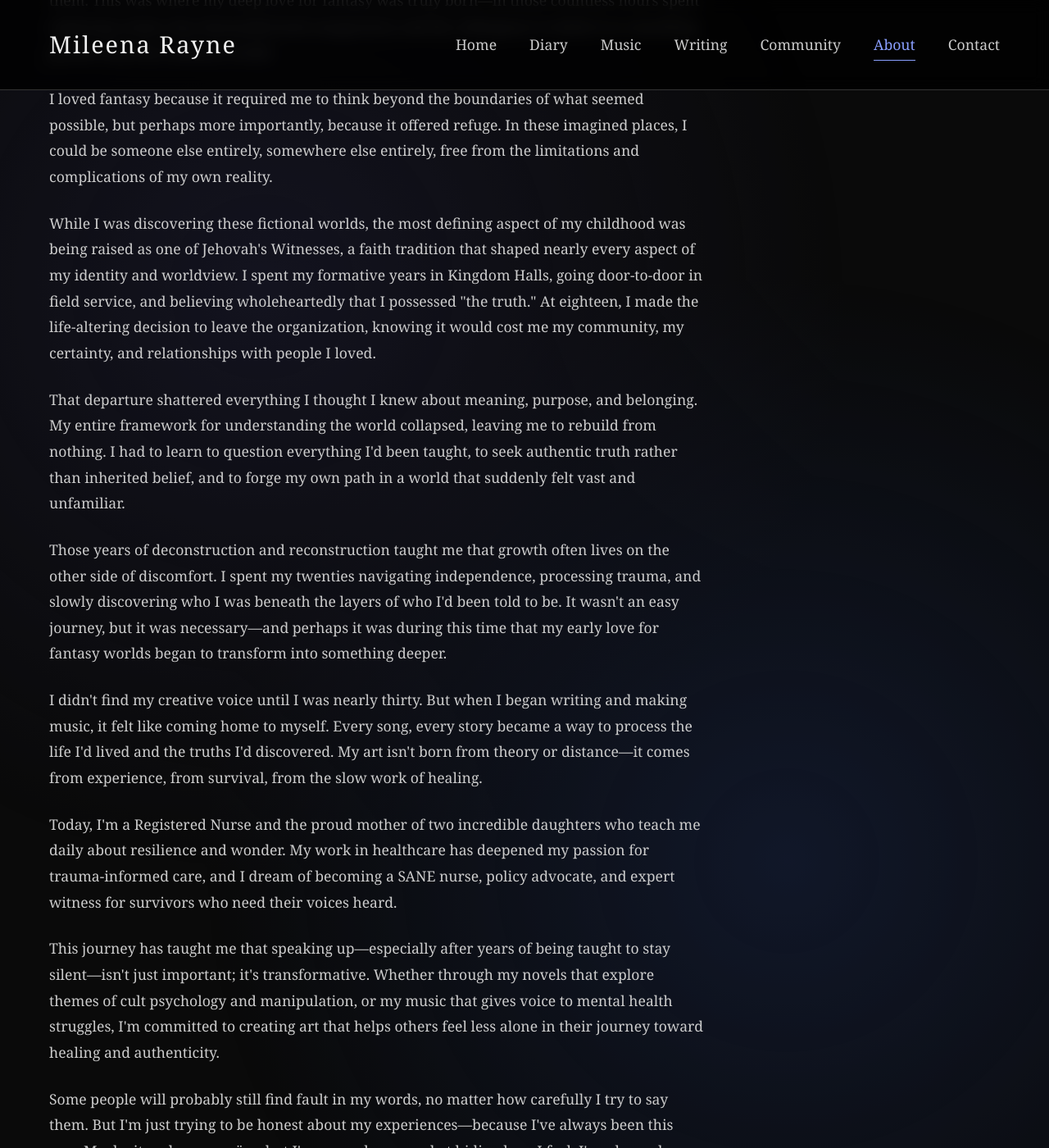
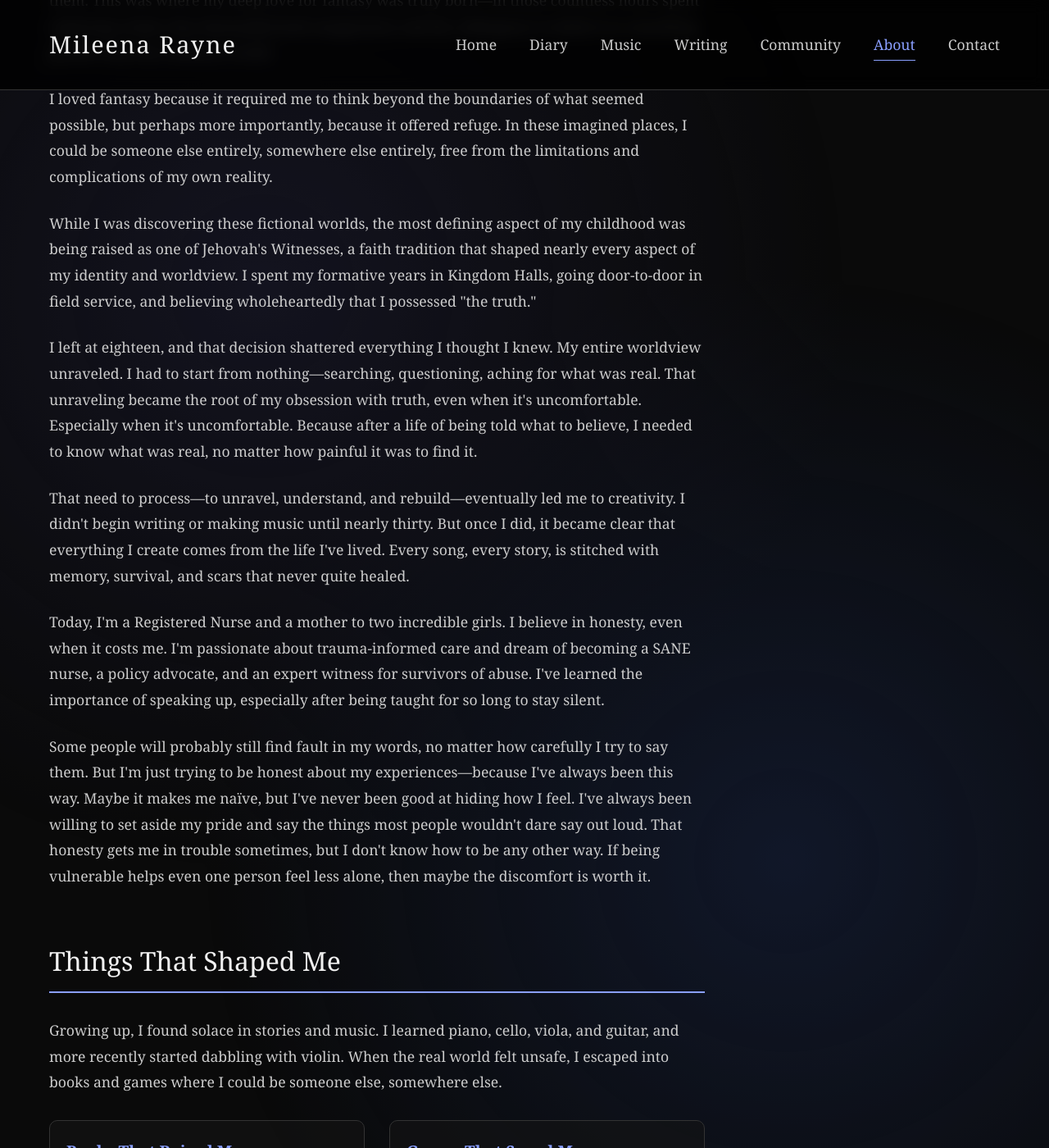
Before and after one commit to Mileena28/Mileena28.github.io, a Jekyll site: the page built from about.html, in a window 1280 px wide and 1400 px high, scrolled down 2920 px. Shown: the whole window at 82% size. Built offline with Jekyll 4.4.1, drawn with Linux system fonts in a browser that asks for light colours.

Commit message:
Update about.html

```diff
--- a/about.html
+++ b/about.html
@@ -402,17 +402,13 @@ image: "/assets/images/mileena-rayne-author.jpg"
 
                         <p>I loved fantasy because it required me to think beyond the boundaries of what seemed possible, but perhaps more importantly, because it offered refuge. In these imagined places, I could be someone else entirely, somewhere else entirely, free from the limitations and complications of my own reality.</p>
 
-                        <p>While I was discovering these fictional worlds, the most defining aspect of my childhood was being raised as one of Jehovah's Witnesses, a faith tradition that shaped nearly every aspect of my identity and worldview. I spent my formative years in Kingdom Halls, going door-to-door in field service, and believing wholeheartedly that I possessed "the truth." At eighteen, I made the life-altering decision to leave the organization, knowing it would cost me my community, my certainty, and relationships with people I loved.</p>
+                        <p>While I was discovering these fictional worlds, the most defining aspect of my childhood was being raised as one of Jehovah's Witnesses, a faith tradition that shaped nearly every aspect of my identity and worldview. I spent my formative years in Kingdom Halls, going door-to-door in field service, and believing wholeheartedly that I possessed "the truth."</p>
 
-                        <p>That departure shattered everything I thought I knew about meaning, purpose, and belonging. My entire framework for understanding the world collapsed, leaving me to rebuild from nothing. I had to learn to question everything I'd been taught, to seek authentic truth rather than inherited belief, and to forge my own path in a world that suddenly felt vast and unfamiliar.</p>
+                        <p>I left at eighteen, and that decision shattered everything I thought I knew. My entire worldview unraveled. I had to start from nothing—searching, questioning, aching for what was real. That unraveling became the root of my obsession with truth, even when it's uncomfortable. Especially when it's uncomfortable. Because after a life of being told what to believe, I needed to know what was real, no matter how painful it was to find it.</p>
 
-                        <p>Those years of deconstruction and reconstruction taught me that growth often lives on the other side of discomfort. I spent my twenties navigating independence, processing trauma, and slowly discovering who I was beneath the layers of who I'd been told to be. It wasn't an easy journey, but it was necessary—and perhaps it was during this time that my early love for fantasy worlds began to transform into something deeper.</p>
+                        <p>That need to process—to unravel, understand, and rebuild—eventually led me to creativity. I didn't begin writing or making music until nearly thirty. But once I did, it became clear that everything I create comes from the life I've lived. Every song, every story, is stitched with memory, survival, and scars that never quite healed.</p>
 
-                        <p>I didn't find my creative voice until I was nearly thirty. But when I began writing and making music, it felt like coming home to myself. Every song, every story became a way to process the life I'd lived and the truths I'd discovered. My art isn't born from theory or distance—it comes from experience, from survival, from the slow work of healing.</p>
-
-                        <p>Today, I'm a Registered Nurse and the proud mother of two incredible daughters who teach me daily about resilience and wonder. My work in healthcare has deepened my passion for trauma-informed care, and I dream of becoming a SANE nurse, policy advocate, and expert witness for survivors who need their voices heard.</p>
-
-                        <p>This journey has taught me that speaking up—especially after years of being taught to stay silent—isn't just important; it's transformative. Whether through my novels that explore themes of cult psychology and manipulation, or my music that gives voice to mental health struggles, I'm committed to creating art that helps others feel less alone in their journey toward healing and authenticity.</p>
+                        <p>Today, I'm a Registered Nurse and a mother to two incredible girls. I believe in honesty, even when it costs me. I'm passionate about trauma-informed care and dream of becoming a SANE nurse, a policy advocate, and an expert witness for survivors of abuse. I've learned the importance of speaking up, especially after being taught for so long to stay silent.</p>
 
                         <p>Some people will probably still find fault in my words, no matter how carefully I try to say them. But I'm just trying to be honest about my experiences—because I've always been this way. Maybe it makes me naïve, but I've never been good at hiding how I feel. I've always been willing to set aside my pride and say the things most people wouldn't dare say out loud. That honesty gets me in trouble sometimes, but I don't know how to be any other way. If being vulnerable helps even one person feel less alone, then maybe the discomfort is worth it.</p>
                     </div>
```
